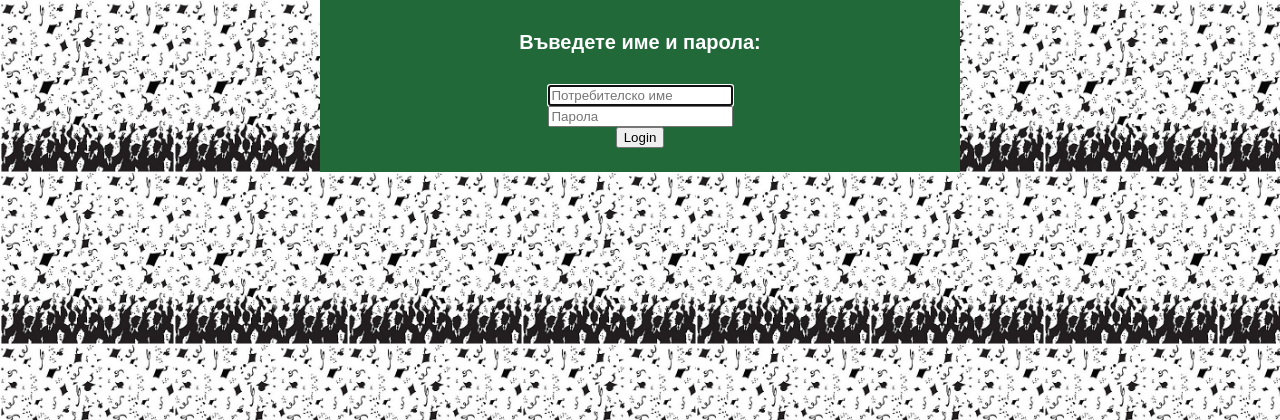
After one commit to ElianPetkov/Graduate, a PHP site: page /views/loginUI.php in a window 1280 px wide. The commit adds this page. Shown: the top 420 px of the page. Run offline with PHP 8.4, Linux system fonts and the light colour scheme.

Commit message:
login and session for diploma user

```diff
--- a/logic/diplomаsPage.php
+++ b/logic/diplomаsPage.php
@@ -1,6 +1,11 @@
 <?php
 
 require_once '../config/includeClasses.php';
+
+    session_start();
+    if(isset($_SESSION['user'])) {
+        echo "Your session is running " . $_SESSION['user'];
+    }
 
        // $user = $_GET['user'];
        // $password = $_GET['password'];
--- /dev/null
+++ b/logic/login.php
@@ -0,0 +1,22 @@
+<?php
+
+require_once '../config/includeClasses.php';
+
+
+session_start();
+
+
+if (!empty($_POST['user']) && !empty($_POST['password'])) {
+
+    if ($_POST['user'] == 'Diploma' && $_POST['password'] == '123456') {
+              $_SESSION['valid'] = true;
+              $_SESSION['timeout'] = time();
+              $_SESSION['user'] = 'Diploma';
+
+              header("Location:../views/diplomаsUI.php");
+              //echo 'You have entered valid username and password';
+    }else {
+              echo 'Wrong username or password';
+    }
+}
+?>
--- a/views/diplomаsUI.php
+++ b/views/diplomаsUI.php
@@ -12,7 +12,7 @@
     <div id="main-container">
         <section id="greetings-container">
             <h1>
-                Добре дошли:
+                Добре дошли: <?= $_SESSION['user'] ?>
             </h1>
 
         </section>
--- /dev/null
+++ b/views/loginUI.php
@@ -0,0 +1,25 @@
+<?php require '../logic/login.php' ?>
+<!DOCTYPE html>
+<html>
+<head>
+    <link rel="stylesheet" href="../css/student.css">
+    <link rel="stylesheet" href="../css/diplomаs.css">
+    <link rel="stylesheet" href="../css/main.css">
+    <link href="../pictures/favicon.ico" rel="shortcut icon" type="image/icon" />
+</head>
+
+<body>
+    <div id="main-container">
+        <section id="greetings-container">
+            <h1>
+                Въведете име и парола:
+            </h1>
+            <form  action = "../logic/login.php" method = "POST">
+            <input type = "text" name = "user" placeholder = "Потребителско име" required autofocus></br>
+            <input type = "password"  name = "password" placeholder = "Парола" required></br>
+            <input  type = "submit" value = "Login">
+         </form>
+    </div>
+</body>
+
+</html>
```
